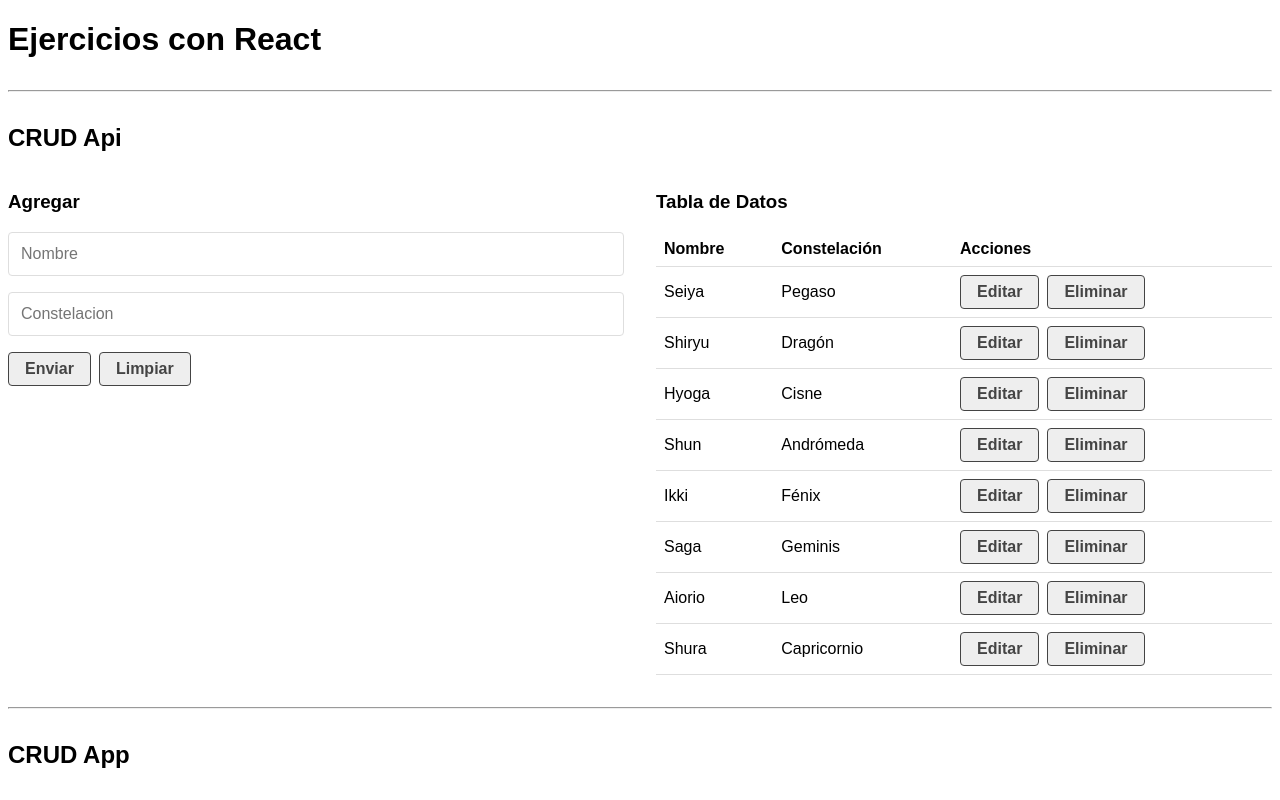
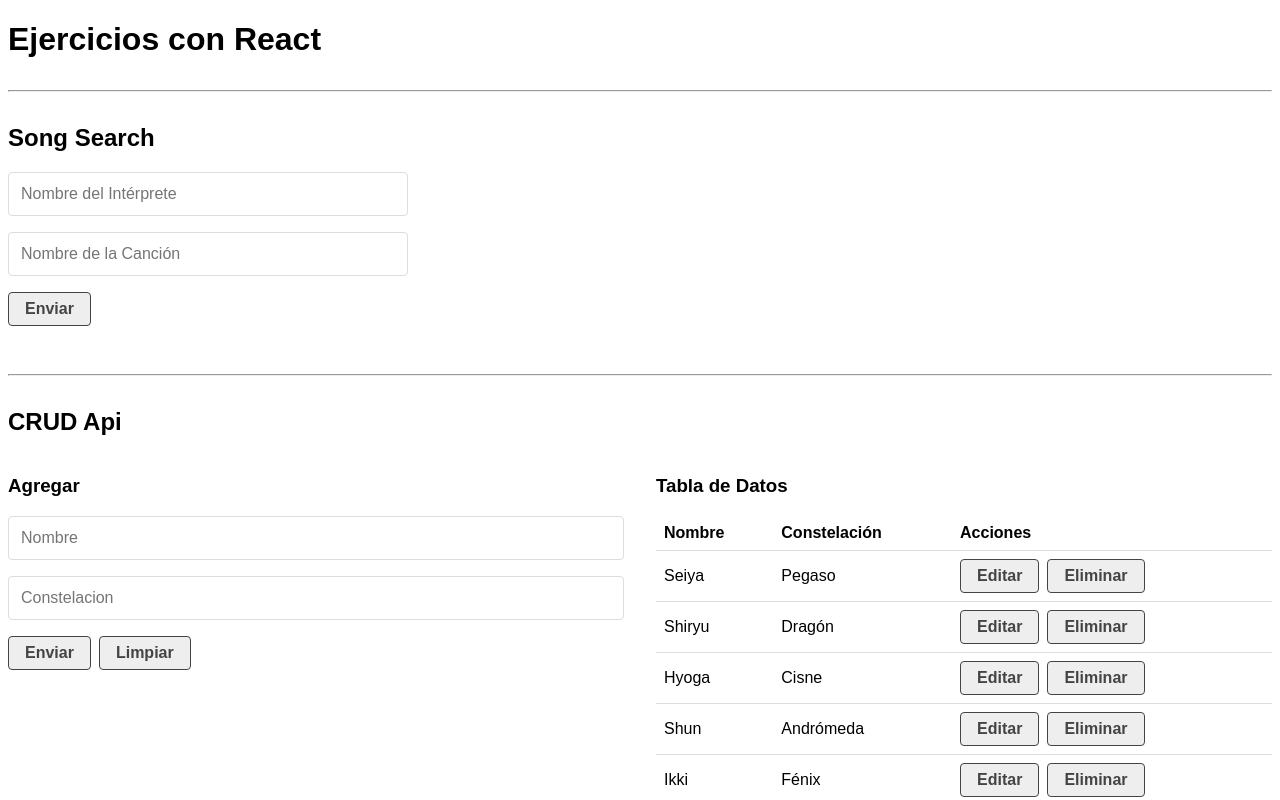
Before and after one commit to JoseIgnacioTapia/react-basic-exercises, a React (Create React App) app: page / in a window 1280 px wide. Shown: the top 800 px of the page. Built offline with nearby package versions, Linux system fonts and the light colour scheme; data requests are answered from the project's data file.

Commit message:
CRUD API: HTTP requests to the REAL API

```diff
--- a/src/App.js
+++ b/src/App.js
@@ -1,11 +1,14 @@
 import React from 'react';
 import CrudApp from './components/CrudApp';
 import CrudApi from './components/CrudApi';
+import SongSearch from './components/SongSearch';
 
 function App() {
   return (
     <>
       <h1>Ejercicios con React</h1>
+      <hr />
+      <SongSearch />
       <hr />
       <CrudApi />
       <hr />
--- /dev/null
+++ b/src/components/SongArtist.js
@@ -0,0 +1,23 @@
+import React from 'react';
+
+const SongArtist = ({ artist }) => {
+  return (
+    <section>
+      <h3>{artist.strArtist}</h3>
+      <img src={artist.strArtistThumb} alt={artist.strArtist} />
+      <p>
+        {artist.intBornYear} - {artist.intDiedYear || 'Presente'}
+      </p>
+      <p>{artist.strCountry}</p>
+      <p>
+        {artist.strGenre} - {artist.strStyle}
+      </p>
+      <a href={`http://${artist.strWebsite}`} target="_blank" rel="noreferrer">
+        Sitio Web Oficial
+      </a>
+      <p>{artist.strBiographyEN}</p>
+    </section>
+  );
+};
+
+export default SongArtist;
--- /dev/null
+++ b/src/components/SongDetails.js
@@ -0,0 +1,29 @@
+import React from 'react';
+import SongArtist from './SongArtist';
+import SongLyric from './SongLyric';
+import Message from './Message';
+
+const SongDetails = ({ search, lyric, bio }) => {
+  return (
+    <>
+      {lyric.error || lyric.err || lyric.name === 'AbortError' ? (
+        <Message
+          msg={`Error: no existe la canción '${search.song}'`}
+          bgColor="#dc3545"
+        />
+      ) : (
+        <SongLyric title={search.song} lyrics={lyric.lyrics} />
+      )}
+      {bio.artists ? (
+        <SongArtist artist={bio.artists[0]} />
+      ) : (
+        <Message
+          msg={`Error: no existe el interprete '${search.artist}'`}
+          bgColor="#dc3545"
+        />
+      )}
+    </>
+  );
+};
+
+export default SongDetails;
--- /dev/null
+++ b/src/components/SongForm.js
@@ -0,0 +1,53 @@
+import React, { useState } from 'react';
+
+const initialForm = {
+  artist: '',
+  song: '',
+};
+
+const SongForm = ({ handleSearch }) => {
+  const [form, setForm] = useState(initialForm);
+
+  const handleChange = e => {
+    setForm({
+      ...form,
+      [e.target.name]: e.target.value,
+    });
+  };
+
+  const handleSubmit = e => {
+    e.preventDefault();
+
+    if (!form.artist || !form.song) {
+      alert('Datos Incompletos');
+      return;
+    } else {
+      handleSearch(form);
+      setForm(initialForm);
+    }
+  };
+
+  return (
+    <div>
+      <form onSubmit={handleSubmit}>
+        <input
+          type="text"
+          name="artist"
+          placeholder="Nombre del Intérprete"
+          onChange={handleChange}
+          value={form.artist}
+        />
+        <input
+          type="text"
+          name="song"
+          placeholder="Nombre de la Canción"
+          onChange={handleChange}
+          value={form.song}
+        />
+        <input type="submit" value="Enviar" />
+      </form>
+    </div>
+  );
+};
+
+export default SongForm;
--- /dev/null
+++ b/src/components/SongLyric.js
@@ -0,0 +1,12 @@
+import React from 'react';
+
+const SongLyric = ({ title, lyrics }) => {
+  return (
+    <section>
+      <h3>{title}</h3>
+      <blockquote style={{ whiteSpace: 'pre-wrap' }}>{lyrics}</blockquote>
+    </section>
+  );
+};
+
+export default SongLyric;
--- /dev/null
+++ b/src/components/SongSearch.js
@@ -0,0 +1,59 @@
+import React, { useState, useEffect } from 'react';
+import { helpHttp } from '../helpers/helpHttp';
+import SongForm from './SongForm';
+import SongDetails from './SongDetails';
+import Loader from './Loader';
+
+const SongSearch = () => {
+  const [search, setSearch] = useState(null);
+  const [lyric, setLyric] = useState(null);
+  const [bio, setBio] = useState(null);
+  const [loading, setLoading] = useState(false);
+
+  useEffect(() => {
+    if (search === null) return;
+
+    const fetchData = async () => {
+      const { artist, song } = search;
+
+      let artistUrl = `https://www.theaudiodb.com/api/v1/json/1/search.php?s=${artist}`;
+      let songUrl = `https://api.lyrics.ovh/v1/${artist}/${song}`;
+
+      console.log(artistUrl, songUrl);
+
+      setLoading(true);
+
+      const [artistRes, songRes] = await Promise.all([
+        helpHttp().get(artistUrl),
+        helpHttp().get(songUrl),
+      ]);
+
+      console.log(artistRes, songRes);
+      setBio(artistRes);
+      setLyric(songRes);
+
+      setLoading(false);
+    };
+
+    fetchData();
+  }, [search]);
+
+  const handleSearch = data => {
+    setSearch(data);
+  };
+
+  return (
+    <div>
+      <h2>Song Search</h2>
+      <article className="grid-1-3">
+        <SongForm handleSearch={handleSearch} />
+        {loading && <Loader />} {/*Operador cortocircuito AND*/}
+        {search && !loading && (
+          <SongDetails search={search} lyric={lyric} bio={bio} />
+        )}
+      </article>
+    </div>
+  );
+};
+
+export default SongSearch;
--- a/src/index.css
+++ b/src/index.css
@@ -51,6 +51,11 @@
   margin: 2rem auto;
 }
 
+img {
+  max-width: 100%;
+  height: auto;
+}
+
 table {
   border-spacing: 0;
   border-collapse: collapse;
@@ -71,4 +76,11 @@
     align-items: start;
     gap: 2rem;
   }
+
+  .grid-1-3 {
+    display: grid;
+    grid-template-columns: 1fr 1fr 1fr;
+    align-items: start;
+    gap: 2rem;
+  }
 }
```
